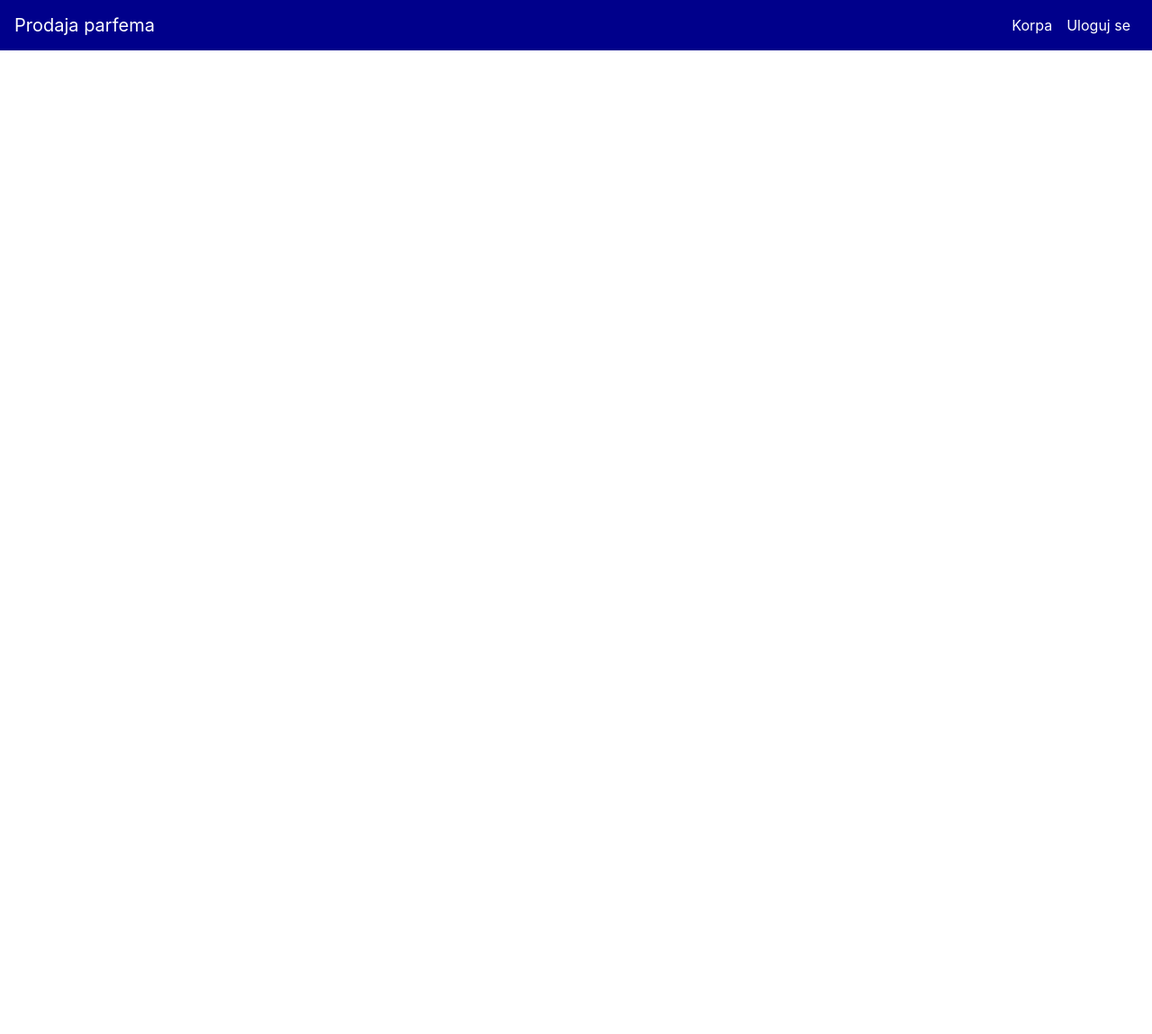
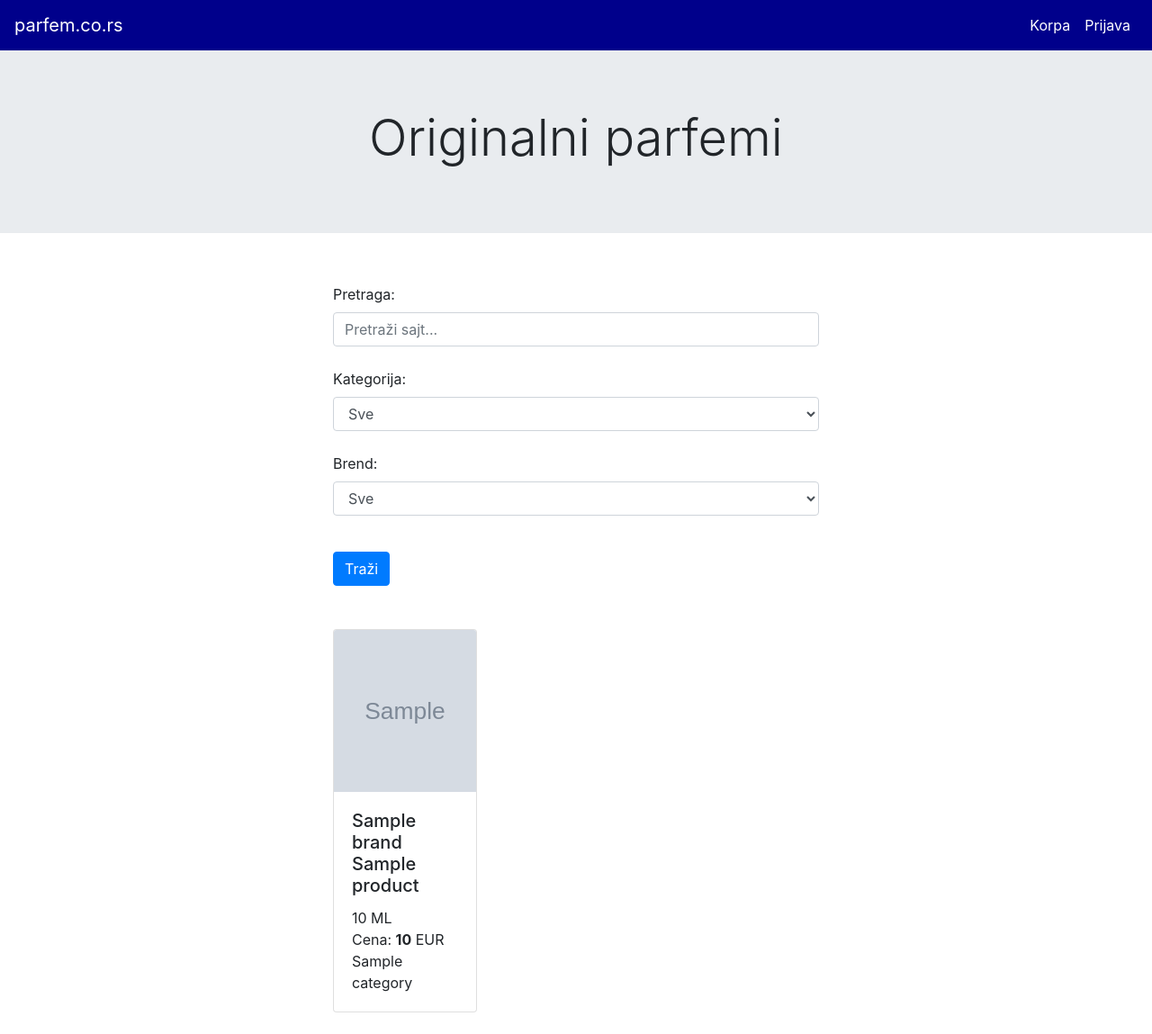
Before and after one commit to nikolabibercic/parfem, a PHP site: page / in a window 1280 px wide. Shown: the whole page at 90% size. Before the commit the page ends 56 px from the top, so only its background shows below. Run offline with PHP 8.4, Linux system fonts and the light colour scheme; tables that the repository leaves empty hold one stand-in row (values such as "Sample post"); grey boxes marked "Sample" are stand-in pictures.

Commit message:
Napravljen prikaz prozvoda na index strani i na posebnom strani nakon sto se uradi pretraga

```diff
--- a/classes/Product.php
+++ b/classes/Product.php
@@ -87,6 +87,52 @@
             return $result;
         }
 
+        public function selectAllProducts($search,$categoryId,$brandId){
+            $sql = "select  p.product_id
+                            ,p.name as perfume_name
+                            ,p.size
+                            ,p.quantity
+                            ,p.purchase_price
+                            ,p.selling_price
+                            ,p.image
+                            ,c.name as category_name
+                            ,b.name as brand_name
+                    from products p
+                    inner join categories c on c.category_id = p.category_id
+                    inner join brands b on b.brand_id = p.brand_id
+                    where   (p.category_id = {$categoryId} or $categoryId = 0)
+                            and (p.brand_id = {$brandId} or $brandId = 0)
+                            and (p.name like '%$search%' or c.name like '%$search%' or b.name like '%$search%');
+                    ";
+
+            $query = $this->conn->prepare($sql);
+            $query->execute();
+            $result = $query->fetchAll(PDO::FETCH_OBJ);
+            return $result;
+        }
+
+        public function selectTop10Products(){
+            $sql = "select  p.product_id
+                            ,p.name as perfume_name
+                            ,p.size
+                            ,p.quantity
+                            ,p.purchase_price
+                            ,p.selling_price
+                            ,p.image
+                            ,c.name as category_name
+                            ,b.name as brand_name
+                    from products p
+                    inner join categories c on c.category_id = p.category_id
+                    inner join brands b on b.brand_id = p.brand_id
+                    limit 10;
+                    ";
+
+            $query = $this->conn->prepare($sql);
+            $query->execute();
+            $result = $query->fetchAll(PDO::FETCH_OBJ);
+            return $result;
+        }
+
         public function updateCategory($categoryId,$categoryNameNew){
             $sql = "
                     update categories set name='{$categoryNameNew}' where category_id = {$categoryId};
@@ -151,7 +197,8 @@
                     }
                 }
 
-            return $target_file;
+            //return $target_file;
+            return '/parfem/images/'.$picture["name"];
             }
 
             public function insertProduct($brandId,$categoryId,$name,$size,$quantity,$purchasePrice,$sellingPrice,$otherInformation,$image1Path){
--- a/index.php
+++ b/index.php
@@ -5,5 +5,12 @@
 
     require 'partials/navbar.php';
 
+    require 'partials/index.jumbotron.php';
+
+    require 'views/products.search.view.php';
+
+    require 'partials/top10.products.view.php';
+
     require 'partials/footer.php';
+
 ?>
--- a/partials/footer.php
+++ b/partials/footer.php
@@ -1,5 +1,5 @@
 
-    <script src="/parfemi-prodaja/main.js"></script>
+    <script src="/parfem/main.js"></script>
     <script src="https://code.jquery.com/jquery-3.5.1.slim.min.js" integrity="sha384-DfXdz2htPH0lsSSs5nCTpuj/zy4C+OGpamoFVy38MVBnE+IbbVYUew+OrCXaRkfj" crossorigin="anonymous"></script>
     <script src="https://cdn.jsdelivr.net/npm/popper.js@1.16.1/dist/umd/popper.min.js" integrity="sha384-9/reFTGAW83EW2RDu2S0VKaIzap3H66lZH81PoYlFhbGU+6BZp6G7niu735Sk7lN" crossorigin="anonymous"></script>
     <script src="https://stackpath.bootstrapcdn.com/bootstrap/4.5.2/js/bootstrap.min.js" integrity="sha384-B4gt1jrGC7Jh4AgTPSdUtOBvfO8shuf57BaghqFfPlYxofvL8/KUEfYiJOMMV+rV" crossorigin="anonymous"></script>
--- /dev/null
+++ b/partials/index.jumbotron.php
@@ -0,0 +1,5 @@
+<div class="jumbotron jumbotron-fluid">
+    <div class="container text-center">
+            <h1 class="display-4">Originalni parfemi</h1>
+    </div>
+</div>
--- a/partials/navbar.php
+++ b/partials/navbar.php
@@ -1,24 +1,26 @@
 
 <nav class="navbar navbar-expand-lg navbar-dark sticky-top" style="background-color: darkblue;">
-        <a class="navbar-brand" href="/parfemi-prodaja/index.php">Prodaja parfema</a>
+        <a class="navbar-brand" href="/parfem/index.php">parfem.co.rs</a>
+
         <button class="navbar-toggler" type="button" data-toggle="collapse" data-target="#navbarTogglerDemo02" aria-controls="navbarTogglerDemo02" aria-expanded="false" aria-label="Toggle navigation">
             <span class="navbar-toggler-icon"></span>
         </button>
         <div class="collapse navbar-collapse" id="navbarTogglerDemo02">
             <ul class="navbar-nav ml-auto">
+
                 <li class="nav-item"><a href="" class="nav-link" id="navLink1" style="color:white;">Korpa</a></li>
 
                 <?php if(isset($_SESSION['user'])): ?>
                     <li class="nav-item">
-                        <a href="/parfemi-prodaja/views/admin.view.php" class="nav-link" id="navLink2" style="color:white;">
+                        <a href="/parfem/views/admin.view.php" class="nav-link" id="navLink2" style="color:white;">
                             <?php
                                 echo $_SESSION['user']->name;
                             ?>
                         </a>
                     </li>
-                    <li class="nav-item"><a href="/parfemi-prodaja/files/logout.php" class="nav-link" id="navLink3" style="color:white;">Izloguj se</a></li>
+                    <li class="nav-item"><a href="/parfem/files/logout.php" class="nav-link" id="navLink3" style="color:white;">Odjava</a></li>
                 <?php else: ?>
-                    <li class="nav-item" ><a href="/parfemi-prodaja/views/login.view.php" class="nav-link" id="navLink4" style="color:white;">Uloguj se</a></li>
+                    <li class="nav-item" ><a href="/parfem/views/login.view.php" class="nav-link" id="navLink4" style="color:white;">Prijava</a></li>
                 <?php endif; ?>
 
             </ul>
--- /dev/null
+++ b/partials/top10.products.view.php
@@ -0,0 +1,32 @@
+<?php
+
+    $products = $product->selectTop10Products();
+
+    //var_dump($products);
+
+?>
+<br>
+<br>
+<div class="container">
+    <div class="row">
+        <div class="col-3">
+        </div>
+        <div class="col-6">
+            <div class="row row-cols-1 row-cols-md-3">
+                <?php foreach($products as $p): ?>
+                <div class="col mb-4">
+                    <div class="card">
+                        <img src=<?php echo $p->image; ?> class="card-img-top" alt="..." height="180px" >
+                        <div class="card-body">
+                            <h5 class="card-title"><?php echo $p->brand_name.'<br>'.$p->perfume_name; ?></h5>
+                            <p class="card-text"><?php echo $p->size.' ML<br>'.'Cena: '.'<b>'.$p->selling_price.'</b>'.' EUR<br>'.$p->category_name; ?></p>
+                        </div>
+                    </div>
+                </div>
+                <?php endforeach; ?>
+            </div>
+        </div>
+        <div class="col-3">
+        </div>
+    </div>
+</div>
--- a/views/admin.administration.products.view.php
+++ b/views/admin.administration.products.view.php
@@ -184,7 +184,7 @@
                         <?php endforeach; ?>
                     </select><br><br>
 
-                    <input type="text" name="name" placeholder="Naziv" class="form-control" required><br>
+                    <input type="text" name="name" placeholder="Naziv proizvoda" class="form-control" required><br>
 
                     <input type="number" name="size" placeholder="Veličina" class="form-control" required><br>
 
--- /dev/null
+++ b/views/products.search.view.php
@@ -0,0 +1,35 @@
+<div class="container">
+    <div class="row">
+        <div class="col-3">
+        </div>
+        <div class="col-6">
+            <br>
+            <form action="views/products.view.php" method="POST">
+                <div class="form-group">
+                    <label for="exampleFormControlSelect1">Pretraga:</label>
+                    <input type="text" name="search" placeholder="Pretraži sajt..." class="form-control" > <br>
+
+                    <label for="exampleFormControlSelect1">Kategorija:</label>
+                    <select name="categoryId" class="form-control" id="exampleFormControlSelect1" >
+                        <option value="0">Sve</option>
+                        <?php  $result = $product->selectAllCategories(); foreach($result as $x):  ?>
+                                <option value=<?php echo $x->category_id; ?> class="form-control"><?php echo $x->name; ?></option>
+                        <?php endforeach; ?>
+                    </select><br>
+
+                    <label for="exampleFormControlSelect1">Brend:</label>
+                    <select name="brandId" class="form-control" id="exampleFormControlSelect1" >
+                        <option value="0">Sve</option>
+                        <?php  $result = $product->selectAllBrands(); foreach($result as $x):  ?>
+                            <option value=<?php echo $x->brand_id; ?> class="form-control"><?php echo $x->name; ?></option>
+                        <?php endforeach; ?>
+                    </select><br>
+                </div>
+
+                <button type="submit" class="btn btn-primary" name="searchProducts">Traži</button>
+            </form>
+        </div>
+        <div class="col-3">
+        </div>
+    </div>
+</div>
```
Also changed, not shown: views/products.view.php (added, +50 -0 lines), images/armaniCode.jpg (added).
